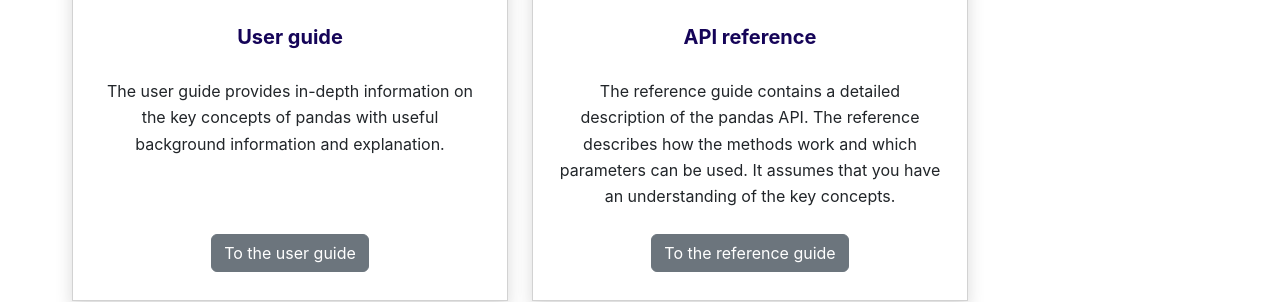
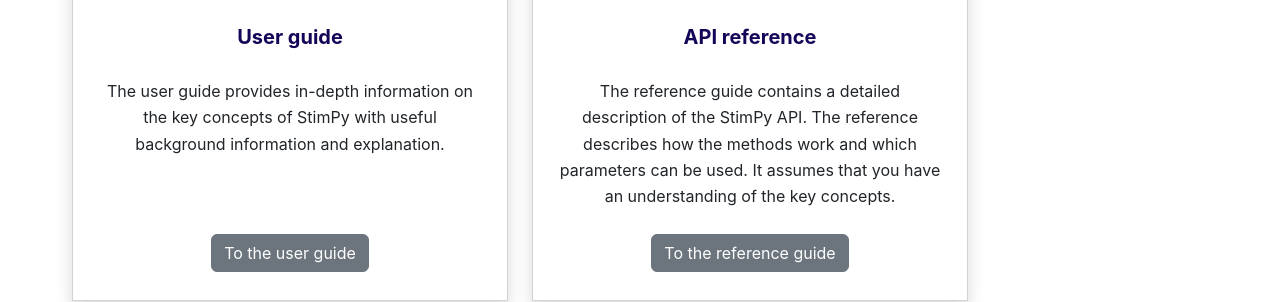
Before and after one commit to kclamar/stimpy, a Sphinx documentation site: the page built from docs/source/index.rst, in a window 1280 px wide. Shown: the part 299-601 px from the top of the page. Built offline with Sphinx 7.4.7 and the PyData theme 0.15.4, drawn with Linux system fonts in a browser that asks for light colours.

Commit message:
Update index.rst

```diff
--- a/docs/source/index.rst
+++ b/docs/source/index.rst
@@ -25,7 +25,7 @@
     ^^^^^^^^^^
 
     The user guide provides in-depth information on the
-    key concepts of pandas with useful background information and explanation.
+    key concepts of StimPy with useful background information and explanation.
 
     +++
 
@@ -41,7 +41,7 @@
     ^^^^^^^^^^^^^
 
     The reference guide contains a detailed description of
-    the pandas API. The reference describes how the methods work and which parameters can
+    the StimPy API. The reference describes how the methods work and which parameters can
     be used. It assumes that you have an understanding of the key concepts.
 
     +++
```
